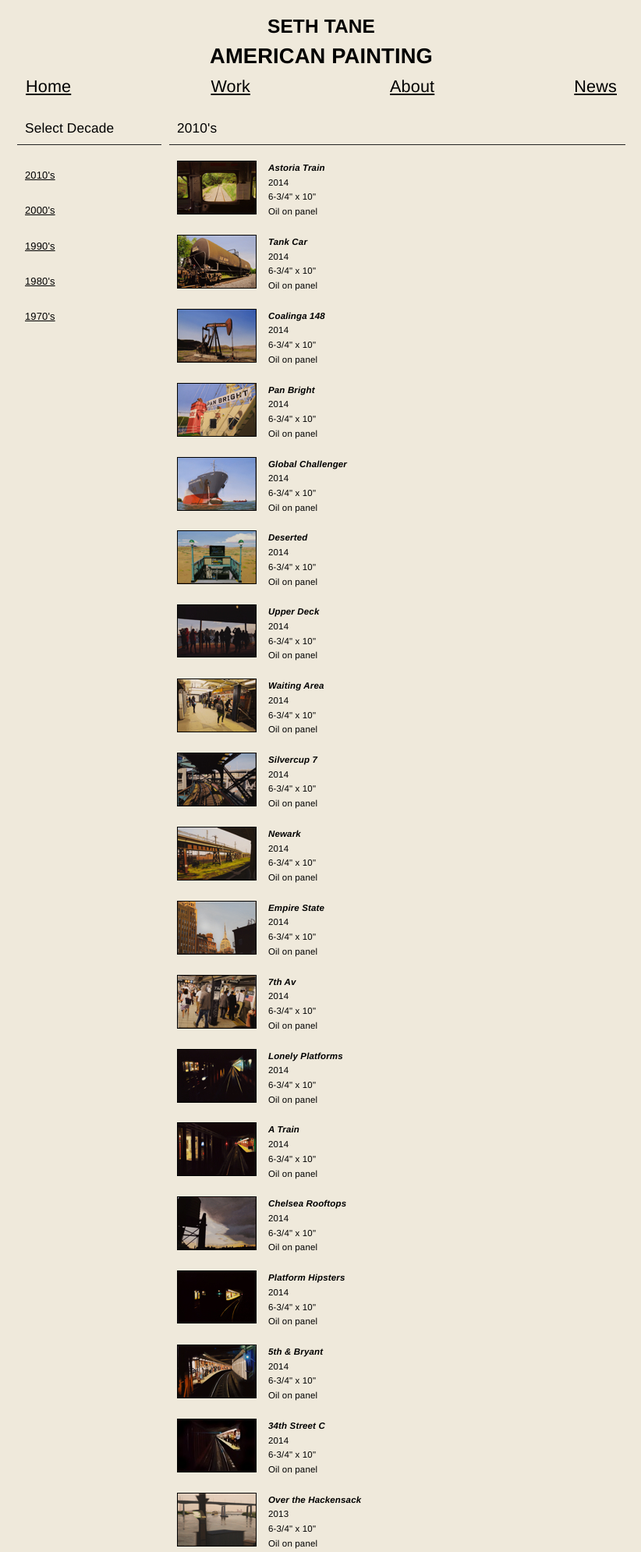
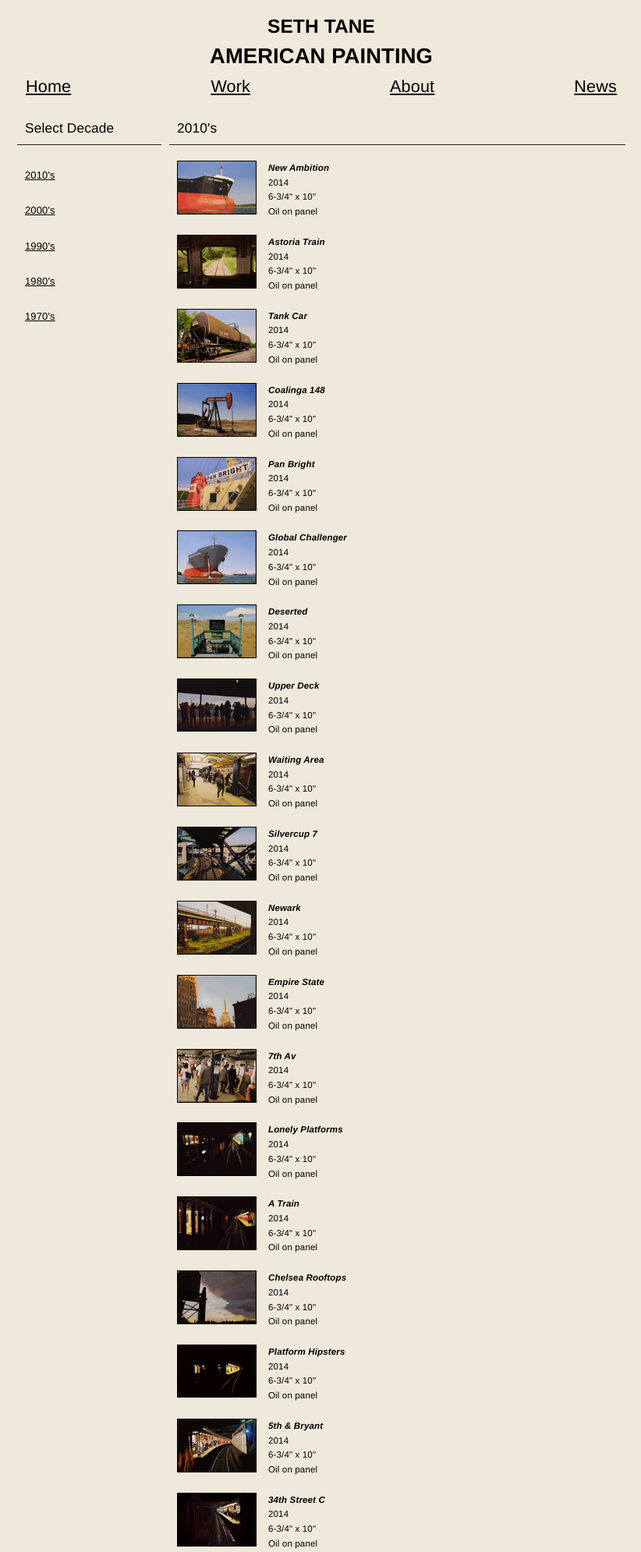
Before and after one commit to pdxh2o/sethtane.com, a PHP site: page /work/2010.php in a window 1280 px wide. Shown: the top 1990 px of the page at 78% size, without its empty margins (228-1050 px from the left). Run offline with PHP 8.4, Linux system fonts and the light colour scheme.

Commit message:
add new ambition

```diff
--- a/work/2010.php
+++ b/work/2010.php
@@ -3,6 +3,16 @@ include('work_header.html');
 ?>
 
 <div class="decadeTitle leftAligned">2010's</div>
+
+	<div class="workItem">
+		<img class="thumbnail" src="/paintings/New AmbitionT.jpg" />
+		<div class="workDescription">
+			<span class="workTitle">New Ambition</span><br/>
+			<span class="workDate">2014 </span><br/>
+			<span class="workSize">6-3/4" x 10"</span><br/>
+			<span class="workMedium">Oil on panel</span>
+		</div>
+	</div>
 
 	<div class="workItem">
 		<img class="thumbnail" src="/paintings/Astoria TrainT.jpg" />
```
Also changed, not shown: paintings/New Ambition.jpg (added), paintings/New AmbitionT.jpg (added).
